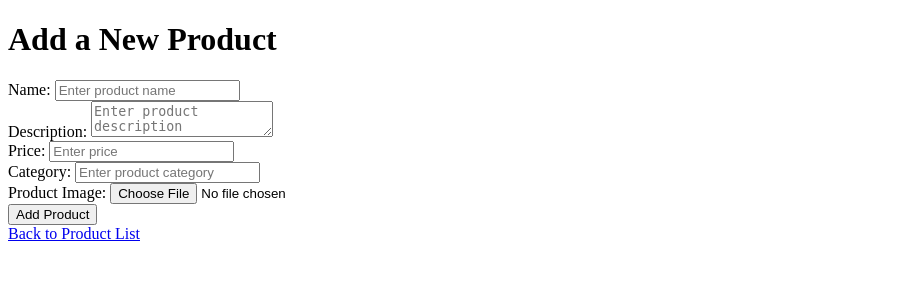
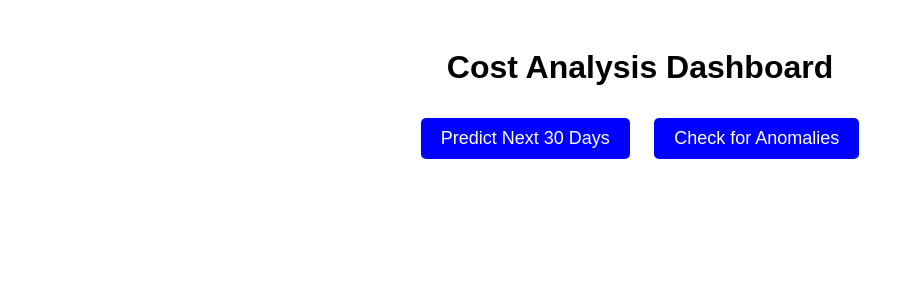
Before and after one commit to shradhz/product-catalog, a Flask app: page /add in a window 1280 px wide. Shown: the top 300 px of the page, without its empty margins (0-914 px from the left). Run offline with Flask 3, Linux system fonts and the light colour scheme; parts of the project's set-up code (start-up, migrations or seed data) failed here and were passed over.

Commit message:
Added templates folder

```diff
--- a/templates/add_product.html
+++ b/templates/add_product.html
@@ -1,41 +1,103 @@
 <!DOCTYPE html>
 <html lang="en">
 <head>
-  <meta charset="UTF-8">
-  <meta name="viewport" content="width=device-width, initial-scale=1.0">
-  <title>Add New Product</title>
+    <meta charset="UTF-8">
+    <meta name="viewport" content="width=device-width, initial-scale=1.0">
+    <title>Cost Forecast & Anomaly Detection</title>
+    <style>
+        body {
+            font-family: Arial, sans-serif;
+            text-align: center;
+            padding: 20px;
+        }
+        .btn {
+            display: inline-block;
+            padding: 10px 20px;
+            font-size: 18px;
+            background-color: blue;
+            color: white;
+            border: none;
+            cursor: pointer;
+            text-decoration: none;
+            border-radius: 5px;
+            margin: 10px;
+        }
+        .forecast, .anomaly {
+            display: none;
+            text-align: center;
+            margin-top: 20px;
+            padding: 10px;
+            border-radius: 5px;
+            max-width: 600px;
+            margin: auto;
+        }
+        .forecast {
+            background-color: lightblue;
+        }
+        .anomaly {
+            background-color: lightgreen;
+        }
+    </style>
+    <script>
+        function showForecast() {
+            document.getElementById("forecastSection").style.display = "block";
+            document.getElementById("anomalySection").style.display = "none";
+        }
+        function showAnomaly() {
+            document.getElementById("forecastSection").style.display = "none";
+            document.getElementById("anomalySection").style.display = "block";
+        }
+    </script>
 </head>
 <body>
-  <h1>Add a New Product</h1>
-  <form action="/add" method="post" enctype="multipart/form-data">
-    <div>
-      <label for="name">Name:</label>
-      <input type="text" id="name" name="name" required placeholder="Enter product name">
+
+    <h1>Cost Analysis Dashboard</h1>
+    <button class="btn" onclick="showForecast()">Predict Next 30 Days</button>
+    <button class="btn" onclick="showAnomaly()">Check for Anomalies</button>
+
+    <div id="forecastSection" class="forecast">
+        <h2>Cost Forecast</h2>
+        <p><strong>Latest Cost:</strong> $4975.2</p>
+        <p><strong>Average Cost:</strong> $3708.49</p>
+        <h3>Next 30 Days Forecast</h3>
+        <ul>
+            <li>Day 1: $3097.96</li>
+            <li>Day 2: $3278.02</li>
+            <li>Day 3: $3355.24</li>
+            <li>Day 4: $3855.22</li>
+            <li>Day 5: $3266.57</li>
+            <li>Day 6: $3599.42</li>
+            <li>Day 7: $3452.03</li>
+            <li>Day 8: $3497.04</li>
+            <li>Day 9: $3469.30</li>
+            <li>Day 10: $3368.05</li>
+            <li>Day 11: $3463.37</li>
+            <li>Day 12: $3500.72</li>
+            <li>Day 13: $3488.99</li>
+            <li>Day 14: $3495.77</li>
+            <li>Day 15: $3487.78</li>
+            <li>Day 16: $3496.96</li>
+            <li>Day 17: $3489.00</li>
+            <li>Day 18: $3493.18</li>
+            <li>Day 19: $3491.80</li>
+            <li>Day 20: $3492.81</li>
+            <li>Day 21: $3491.47</li>
+            <li>Day 22: $3492.71</li>
+            <li>Day 23: $3491.86</li>
+            <li>Day 24: $3492.31</li>
+            <li>Day 25: $3492.10</li>
+            <li>Day 26: $3492.27</li>
+            <li>Day 27: $3492.08</li>
+            <li>Day 28: $3492.24</li>
+            <li>Day 29: $3492.14</li>
+            <li>Day 30: $3492.19</li>
+        </ul>
     </div>
 
-    <div>
-      <label for="description">Description:</label>
-      <textarea id="description" name="description" required placeholder="Enter product description"></textarea>
+    <div id="anomalySection" class="anomaly">
+        <h2>Anomaly Detection</h2>
+        <p><strong>Anomaly Detected:</strong> No</p>
     </div>
 
-    <div>
-      <label for="price">Price:</label>
-      <input type="number" id="price" step="0.01" name="price" required placeholder="Enter price">
-    </div>
-
-    <div>
-      <label for="category">Category:</label>
-      <input type="text" id="category" name="category" required placeholder="Enter product category">
-    </div>
-
-    <div>
-      <label for="image">Product Image:</label>
-      <input type="file" id="image" name="image" accept="image/*">
-    </div>
-
-    <button type="submit">Add Product</button>
-  </form>
-
-  <a href="/">Back to Product List</a>
 </body>
 </html>
```
Also changed, not shown: templates/list_products.html (+19 -83 lines).
